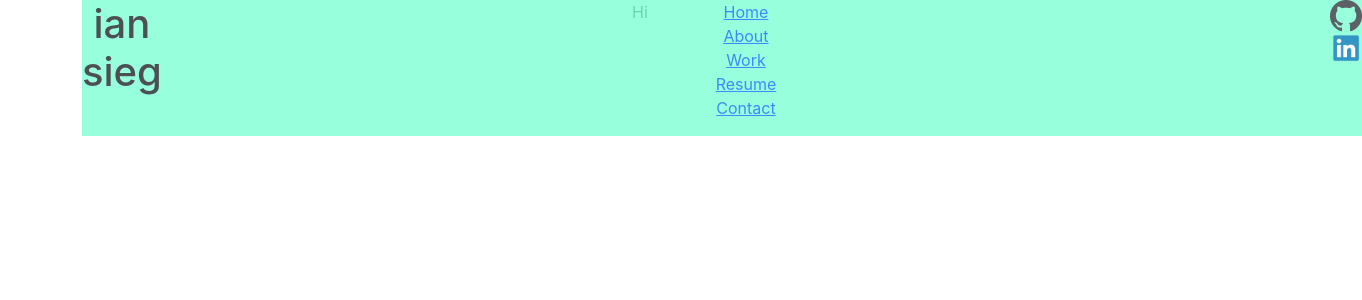
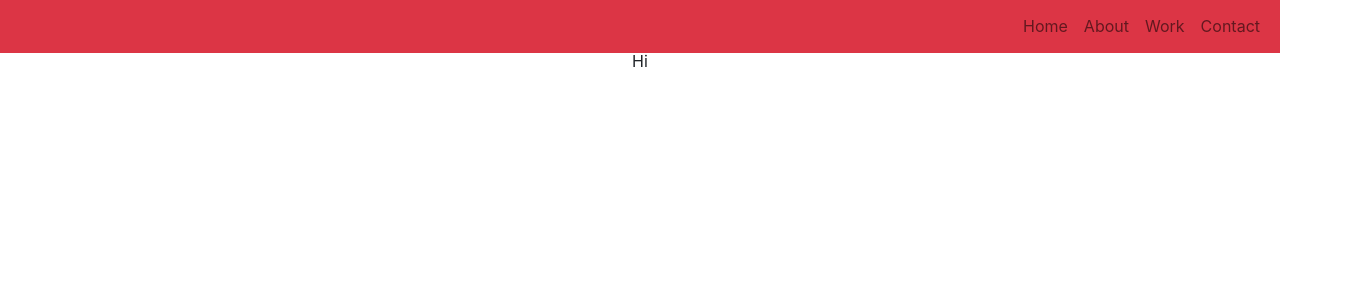
Before and after one commit to ian-sieg/portfolio, a React (Create React App) app: page / in a window 1280 px wide. Shown: the top 300 px of the page, 1362 px wide, since content can reach past the window. Built offline with nearby package versions, Linux system fonts and the light colour scheme.

Commit message:
finished rough navbar, added gif of name

```diff
--- a/src/App.css
+++ b/src/App.css
@@ -1,38 +1,54 @@
-.App {
-  text-align: center;
+html, body, div, span, object, iframe,
+h1, h2, h3, h4, h5, h6, p, blockquote, pre,
+abbr, address, cite, code,
+del, dfn, em, img, ins, kbd, q, samp,
+small, strong, sub, sup, var,
+b, i,
+dl, dt, dd, ol, ul, li,
+fieldset, form, label, legend,
+table, caption, tbody, tfoot, thead, tr, th, td,
+article, aside, canvas, details, figcaption, figure,
+footer, header, hgroup, menu, nav, section, summary,
+time, mark, audio, video {
+    margin:0;
+    padding:0;
+    border:0;
+    outline:0;
+    font-size:100%;
+    vertical-align:baseline;
+    background:transparent;
 }
 
-.App-logo {
-  height: 40vmin;
-  pointer-events: none;
+body {
+    line-height:1;
 }
 
-@media (prefers-reduced-motion: no-preference) {
-  .App-logo {
-    animation: App-logo-spin infinite 20s linear;
-  }
+article,aside,details,figcaption,figure,
+footer,header,hgroup,menu,nav,section {
+    display:block;
 }
 
-.App-header {
-  background-color: #282c34;
-  min-height: 100vh;
-  display: flex;
-  flex-direction: column;
-  align-items: center;
-  justify-content: center;
-  font-size: calc(10px + 2vmin);
-  color: white;
+nav ul {
+    list-style:none;
 }
 
-.App-link {
-  color: #61dafb;
+a {
+    margin:0;
+    padding:0;
+    font-size:100%;
+    vertical-align:baseline;
+    background:transparent;
 }
 
-@keyframes App-logo-spin {
-  from {
-    transform: rotate(0deg);
-  }
-  to {
-    transform: rotate(360deg);
-  }
+hr {
+    display:block;
+    height:1px;
+    border:0;
+    border-top:1px solid #cccccc;
+    margin:1em 0;
+    padding:0;
 }
+
+input, select {
+    vertical-align:middle;
+}
--- a/src/App.js
+++ b/src/App.js
@@ -5,15 +5,19 @@ import AOS from 'aos'
 
 import Nav from './components/Nav'
 import About from './components/About'
+import BottomNav from './components/BottomNav'
 
 AOS.init()
 
 function App() {
   return (
+    <div>
+      <Nav />
       <div className='container text-center'>
-        <Nav />
         <About />
       </div>
+      {/* <BottomNav /> */}
+    </div>
   );
 }
 
--- a/src/components/About/index.js
+++ b/src/components/About/index.js
@@ -2,8 +2,8 @@
 
 export default function About() {
     return(
-        <div>
+        <section>
             Hi
-        </div>
+        </section>
     )
 }
--- /dev/null
+++ b/src/components/BottomNav/index.js
@@ -0,0 +1,13 @@
+import github from '../../images/github-logo.png'
+import linkedin from '../../images/linkedin-logo.png'
+
+export default function BottomNav() {
+    return(
+        <nav class="navbar fixed-bottom bg-light">
+            <div class="container-fluid">
+                <a href='https://github.com/ian-sieg' target='_blank' rel='noreferrer'><img src={github} alt='GitHub logo' /></a>
+                <a href='https://www.linkedin.com/in/ian-sieg-670675212/' target='_blank' rel='noreferrer'><img src={linkedin} alt='GitHub logo' /></a>
+            </div>
+        </nav>
+    )
+}
--- a/src/components/Nav/index.js
+++ b/src/components/Nav/index.js
@@ -1,36 +1,33 @@
 import './style.css'
-import github from '../../images/github-logo.png'
-import linkedin from '../../images/linkedin-logo.png'
+import nameGif from '../../images/name-gif.gif'
 
 export default function Nav() {
     return(
-        <div className='nav justify-content-between'>
-            <h1>ian <br></br> sieg</h1>
-            <ul className='nav-list'>
-                <li>
-                    <a href='#home'>Home</a>
+        <nav className="navbar navbar-expand-md bg-danger justify-content-between">
+            <div className="container-fluid">
+                <img src={nameGif} className='animated-gif navbar-brand' alt='a gif of Ian Sieg being typed out as if it were on a command line or terminal'></img>
+                <div>
+                    <button className="navbar-toggler" type="button" data-bs-toggle="collapse" data-bs-target="#navbarSupportedContent" aria-controls="navbarSupportedContent" aria-expanded="false" aria-label="Toggle navigation">
+                    <span className="navbar-toggler-icon"></span>
+                    </button>
+                    <div className="collapse navbar-collapse" id="navbarSupportedContent">
+                        <ul className="navbar-nav me-auto mb-2 mb-lg-0">
+                            <li className="nav-item">
+                                <a className="nav-link" href="#home">Home</a>
                             </li>
-                <li>
-                    <a href='#about'>About</a>
+                            <li className="nav-item">
+                                <a className="nav-link" href="#about">About</a>
                             </li>
-                <li>
-                    <a href='#work'>Work</a>
+                            <li className="nav-item">
+                                <a className="nav-link" href="#work">Work</a>
                             </li>
-                <li>
-                    <a href='#resume'>Resume</a>
-                </li>
-                <li>
-                    <a href='#contact'>Contact</a>
-                </li>
-            </ul>
-            <ul className='link-list'>
-                <li>
-                    <a href='https://github.com/ian-sieg' target='_blank' rel='noreferrer'><img src={github} alt='GitHub logo' /></a>
-                </li>
-                <li>
-                    <a href='https://www.linkedin.com/in/ian-sieg-670675212/' target='_blank' rel='noreferrer'><img src={linkedin} alt='GitHub logo' /></a>
+                            <li className="nav-item">
+                                <a className="nav-link" href="#contact">Contact</a>
                             </li>
                         </ul>
                     </div>
+                </div>
+            </div>
+        </nav>
     )
 }
--- a/src/components/Nav/style.css
+++ b/src/components/Nav/style.css
@@ -1,23 +1,4 @@
-ul {
-    list-style: none;
+.animated-gif {
+    width: 120px;
+    height: auto;
 }
-
-.nav{
-    position: absolute;
-    top: 0;
-    width: 100%;
-    background-color: aquamarine;
-    opacity: 80%;
-}
-
-.nav-list {
-
-}
-
-.link-list {
-
-}
-
-img{
-    width: 2rem;
-}
```
Also changed, not shown: src/images/name-gif.gif (added). Lines whose indentation alone changed are shown as unchanged.
